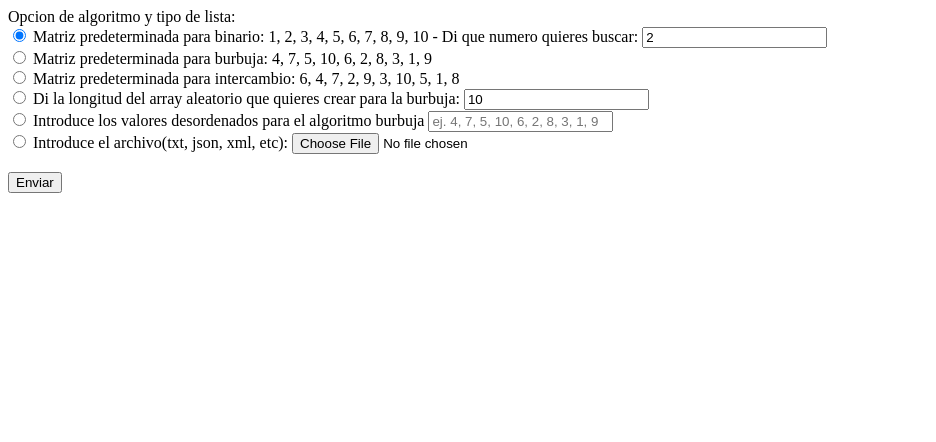
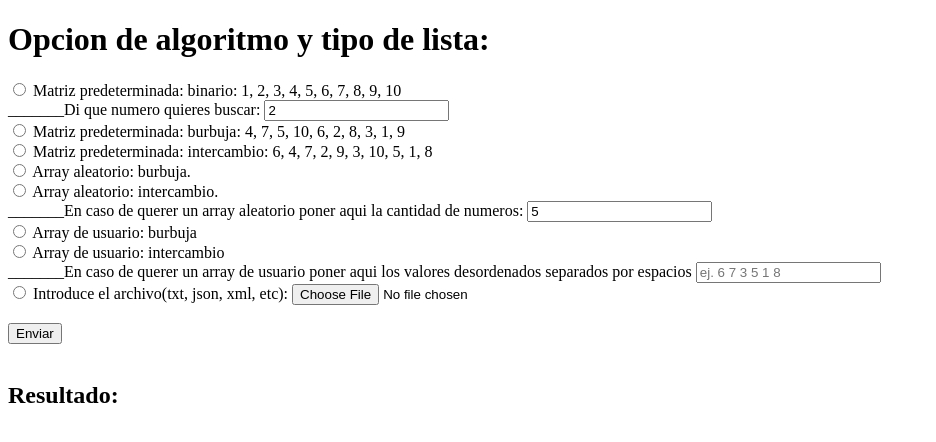
Before and after one commit to narenaruiz/DWS, a PHP site: page /practica.php in a window 1280 px wide. Shown: the top 442 px of the page, without its empty margins (0-936 px from the left). Run offline with PHP 8.4, Linux system fonts and the light colour scheme; data that the repository does not hold is empty.

Commit message:
He colocado las distintas opciones del intercambio ademas de arreglar errores, me falta hacer lo de los archivos y corregir lo de la busqueda binaria que me falla y no se porque

```diff
--- a/Practica_Algoritmos_De_Ordenacion/practica.php
+++ b/Practica_Algoritmos_De_Ordenacion/practica.php
@@ -6,7 +6,11 @@
 if(isset($_POST['envioFormulario'])) {
 
     //Recoger los dos valores de los radio buttons
-    $opcionAlgoritmo = $_POST['opcionAlgoritmo'];
+    /**
+     * Esto lo he quitado provisionalmente por ahora
+     *
+     * $opcionAlgoritmo = $_POST['opcionAlgoritmo'];
+     * */
     $tipoArray = $_POST['tipoArray'];
 
     /**
@@ -22,6 +26,7 @@ if(isset($_POST['envioFormulario'])) {
     function busquedaBinaria($lista, $numeroBuscado) {
         $indiceAlto = count($lista);
         $indiceBajo = 0;
+        $result = "Por algun motivo falla";
 
         $numeroEncontrado = false;
         while (!$numeroEncontrado) {
@@ -33,6 +38,8 @@ if(isset($_POST['envioFormulario'])) {
             } else if ($lista[$centro] == $numeroBuscado) {
                 $result = "El numero ha sido encontrado es " . $numeroBuscado . " y esta en la posicion " . $centro . " de la lista.";
                 $numeroEncontrado = true;
+            } else {
+                $result = "Error en la busqueda binaria";
             }
             /*
             No funciona, he probado de poner el while de otra
@@ -153,6 +160,22 @@ if(isset($_POST['envioFormulario'])) {
         return $lista;
     }
 
+    function crearListaUsuario() {
+        /**
+         * Recogemos el string que envia el formulario para
+         * despues guardar los numeros en el array poniendo
+         * que los recoga teniendo en cuenta el espacio como separacion
+        */
+        $numUser = $_POST['numUser'];
+        /**
+         * El explode funciona poniendo el separador y luego el
+         * string, asi: explode( string $delimiter , string $string)
+         * Parece que hay que usar explode en vez de split
+        */
+        $lista = explode(" ", $numUser);
+        return $lista;
+    }
+
     $resultadoFinal = "";
     /**
      * El switch recibe el id de los que tienen el name tipoArray el
@@ -177,28 +200,20 @@ switch($tipoArray){
         $resultadoFinal = opcionListaPredeterminadaIntercambio();
         break;
     case "arrayRandomBurbuja":
-        //Opcion de burbuja pero con una funcion que te dara una lista desordenada
+        //Opcion de burbuja pero con una funcion que te dara una lista aleatoria
         $resultadoFinal = burbuja(crearListaRandom());
         break;
     case "arrayRandomIntercambio":
-        //Opcion de intercambio pero con una funcion que te dara una lista desordenada
+        //Opcion de intercambio pero con una funcion que te dara una lista aleatoria
         $resultadoFinal = intercambio(crearListaRandom());
         break;
-    case "arrayUsuario":
-        /**
-         * Recogemos el string que envia el formulario para
-         * despues guardar los numeros en el array poniendo
-         * que los recoga teniendo en cuenta el espacio como separacion
-        */
-        $numUser = $_POST['numUser'];
-        /**
-         * El explode funciona poniendo el separador y luego el
-         * string, asi: explode( string $delimiter , string $string)
-         * Parece que hay que usar explode en vez de split
-        */
-        $lista = explode(" ", $numUser);
-
-        $resultadoFinal = burbuja($lista);
+    case "arrayUsuarioBurbuja":
+        //Opcion de burbuja pero con una funcion en la que el usuario te dara una lista escrita por el
+        $resultadoFinal = burbuja(crearListaUsuario());
+        break;
+    case "arrayUsuarioIntercambio":
+        //Opcion de intercambio pero con una funcion en la que el usuario te dara una lista escrita por el
+        $resultadoFinal = intercambio(crearListaUsuario());
         break;
     case "insertarArchivo":
         //Guardamos el archivo insertado en una variable
@@ -208,7 +223,7 @@ switch($tipoArray){
          * Habia pensado en separar los numeros con explode
          * pero no se si aqui se podria hacer.
          */
-        echo "Esta opcion no se como hacerla";
+        $resultadoFinal = "Esta opcion no se como hacerla";
         break;
     }
 }
@@ -237,25 +252,38 @@ switch($tipoArray){
         <br>
 
         -->
-        <label>Opcion de algoritmo y tipo de lista:</label>
+        <h1>Opcion de algoritmo y tipo de lista:</h1>
+        <input type="radio" name="tipoArray" id="arrayPredBinario" value="arrayPredBinario">
+		<label for="arrayPredBinario">Matriz predeterminada: binario: 1, 2, 3, 4, 5, 6, 7, 8, 9, 10<label>
         <br>
-        <input type="radio" name="tipoArray" id="arrayPredBinario" value="arrayPredBinario" checked>
-		<label for="arrayPredBinario">Matriz predeterminada para binario: 1, 2, 3, 4, 5, 6, 7, 8, 9, 10 - Di que numero quieres buscar:<label>
+        <label for="arrayPredBinario">_______Di que numero quieres buscar:</label>
         <input type="number" name="numSearch" value = "2">
         <br>
         <input type="radio" name="tipoArray" id="arrayPredBurbuja" value="arrayPredBurbuja">
-		<label for="arrayPredBurbuja">Matriz predeterminada para burbuja: 4, 7, 5, 10, 6, 2, 8, 3, 1, 9<label>
+		<label for="arrayPredBurbuja">Matriz predeterminada: burbuja: 4, 7, 5, 10, 6, 2, 8, 3, 1, 9<label>
         <br>
         <input type="radio" name="tipoArray" id="arrayPredIntercambio" value="arrayPredIntercambio">
-		<label for="arrayPredIntercambio">Matriz predeterminada para intercambio: 6, 4, 7, 2, 9, 3, 10, 5, 1, 8<label>
+		<label for="arrayPredIntercambio">Matriz predeterminada: intercambio: 6, 4, 7, 2, 9, 3, 10, 5, 1, 8<label>
         <br>
 		<input type="radio" name="tipoArray" id="arrayRandomBurbuja" value="arrayRandomBurbuja">
-		<label for="arrayRandomBurbuja">Di la longitud del array aleatorio que quieres crear para la burbuja:</label>
-        <input type="number" name="numerosRandom" value="10">
+		<label for="arrayRandomBurbuja">Array aleatorio: burbuja.</label>
         <br>
-        <input type="radio" name="tipoArray" id="arrayUsuario" value="arrayUsuario">
-		<label for="arrayUsuario">Introduce los valores desordenados para el algoritmo burbuja</label>
-        <input type="text" name="numUser" placeholder="ej. 4, 7, 5, 10, 6, 2, 8, 3, 1, 9">
+        <input type="radio" name="tipoArray" id="arrayRandomIntercambio" value="arrayRandomIntercambio">
+		<label for="arrayRandomIntercambio">Array aleatorio: intercambio.</label>
+        <br>
+        <!-- Esto sirve tanto para el de intercambio como el de burbuja -->
+        <label for="arrayRandomBurbuja">_______En caso de querer un array aleatorio poner aqui la cantidad de numeros:</label>
+        <input type="number" name="numerosRandom" value="5">
+        <br>
+        <input type="radio" name="tipoArray" id="arrayUsuarioBurbuja" value="arrayUsuarioBurbuja">
+		<label for="arrayUsuarioBurbuja">Array de usuario: burbuja</label>
+        <br>
+        <input type="radio" name="tipoArray" id="arrayUsuarioIntercambio" value="arrayUsuarioIntercambio">
+		<label for="arrayUsuarioIntercambio">Array de usuario: intercambio</label>
+        <br>
+        <!-- Esto sirve tanto para el de intercambio como el de burbuja -->
+        <label for="arrayUsuarioBurbuja">_______En caso de querer un array de usuario poner aqui los valores desordenados separados por espacios</label>
+        <input type="text" name="numUser" placeholder="ej. 6 7 3 5 1 8">
         <br>
         <input type="radio" name="tipoArray" id="insertarArchivo" value="insertarArchivo">
         <label for="insertarArchivo">Introduce el archivo(txt, json, xml, etc):</label>
@@ -264,10 +292,12 @@ switch($tipoArray){
         <br>
         <input type="submit" name="envioFormulario" value="Enviar" />
         <br>
+        <br>
+        <h2>Resultado:</h2>
     </form>
     <section>
     <?php if($resultadoFinal != "") {
-        echo "<h2>" . $resultadoFinal . "</h2>";
+        echo "<h3>" . $resultadoFinal . "</h3>";
     }
     ?>
     </section>
```
